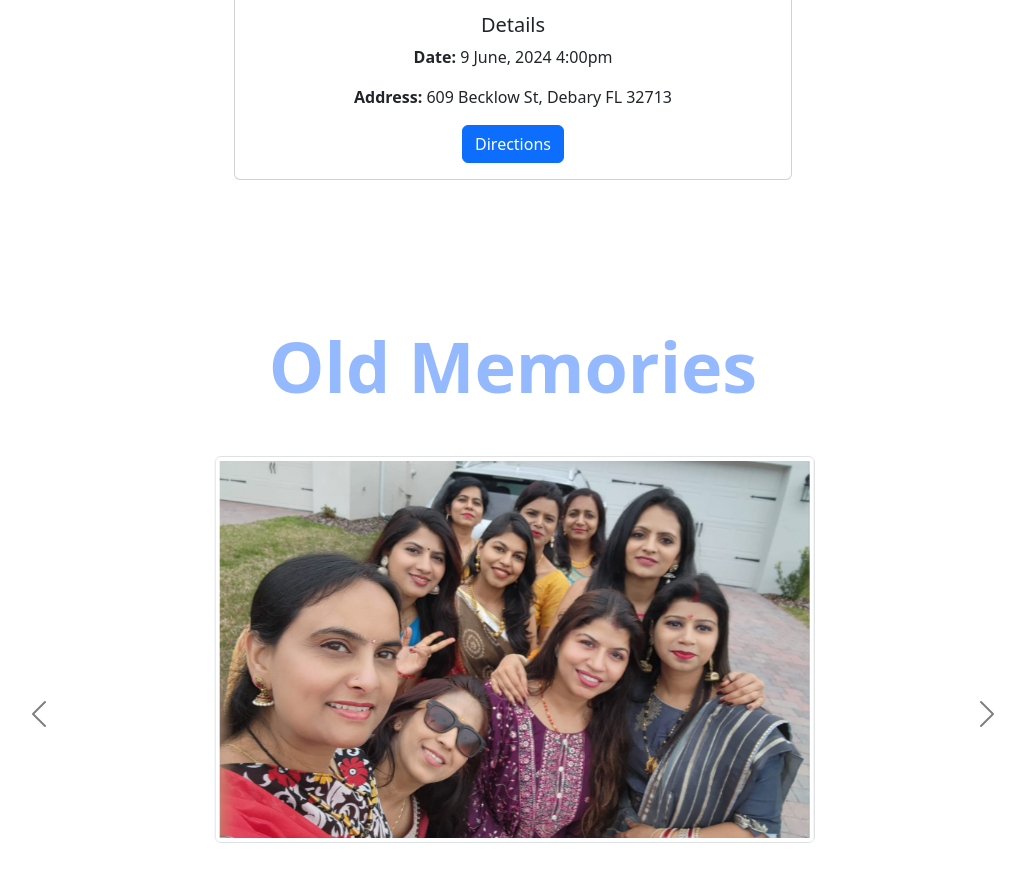
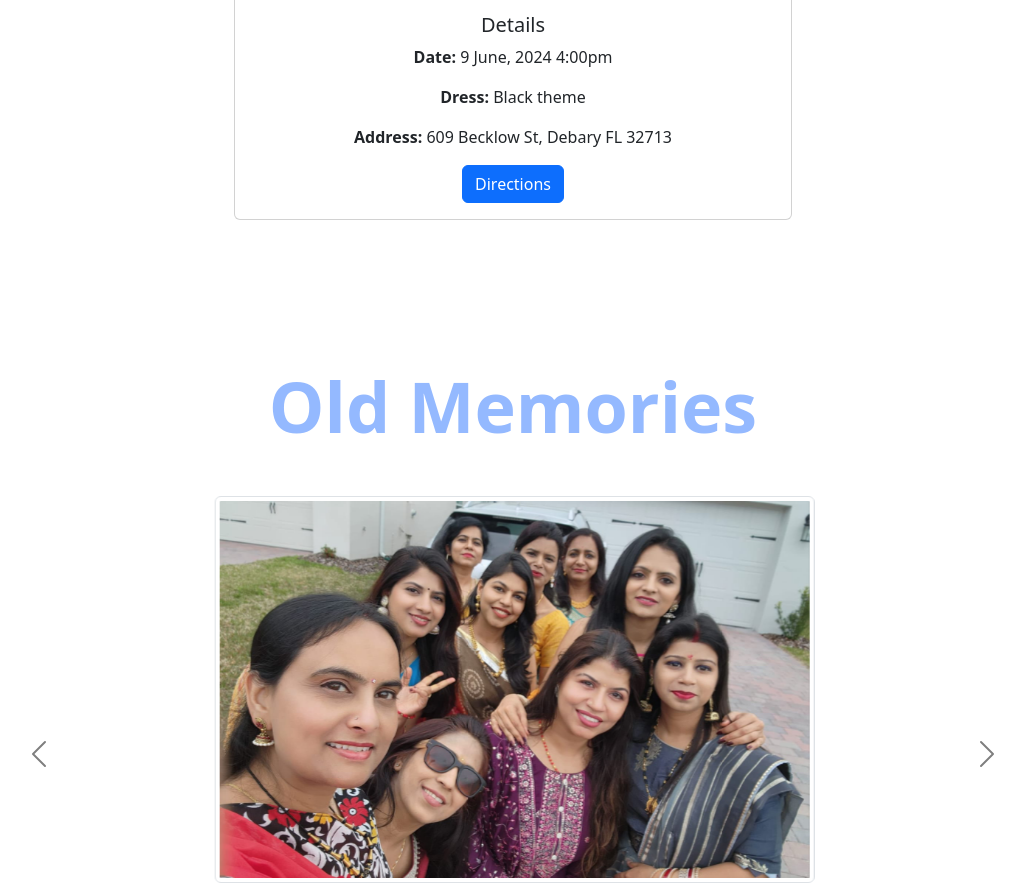
Before and after one commit to kumar65akhilesh/ParTea, a plain HTML site: page index.html in a window 1280 px wide. Shown: the part 1089-1974 px from the top of the page, without its empty margins (127-1152 px from the left). Drawn offline with nearby package versions, Linux system fonts and the light colour scheme.

Commit message:
Update 3 index.html

```diff
--- a/index.html
+++ b/index.html
@@ -41,6 +41,7 @@
         <div class="card-body">
           <h5 class="card-title">Details</h5>
           <p class="card-text"><b>Date:</b> 9 June, 2024 4:00pm</p>
+          <p class="card-text"><b>Dress:</b> Black theme</p>
           <p class="card-text"><b>Address:</b> 609 Becklow St, Debary FL 32713</p>
           <a href="https://www.google.com/maps/place/609+Becklow+St,+DeBary,+FL+32713/@28.8558134,-81.3365537,17z/data=!3m1!4b1!4m6!3m5!1s0x88e71203dd8fc4f1:0x3f76af45b5cab2a3!8m2!3d28.8558087!4d-81.3339788!16s%2Fg%2F11ksnwd1sl?entry=ttu" class="btn btn-primary">Directions</a>
         </div>
```
